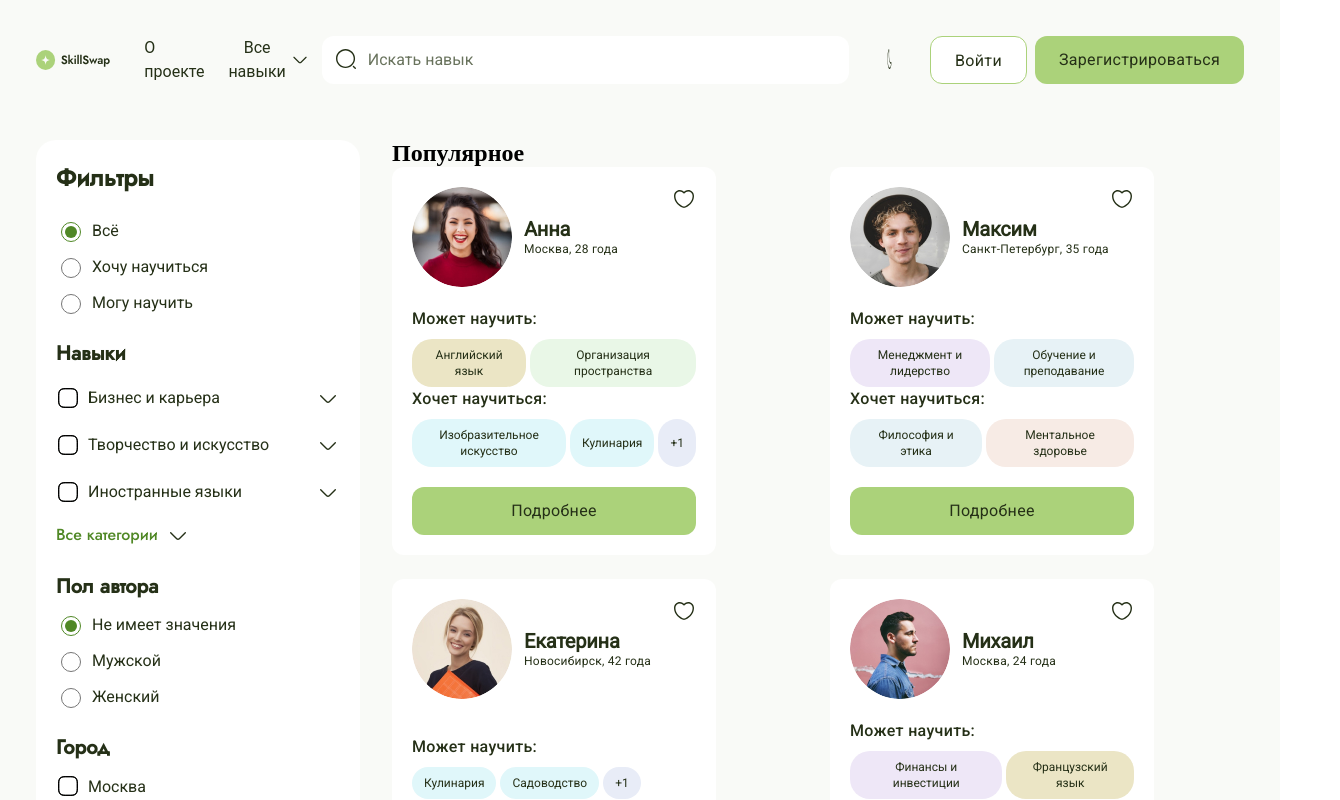
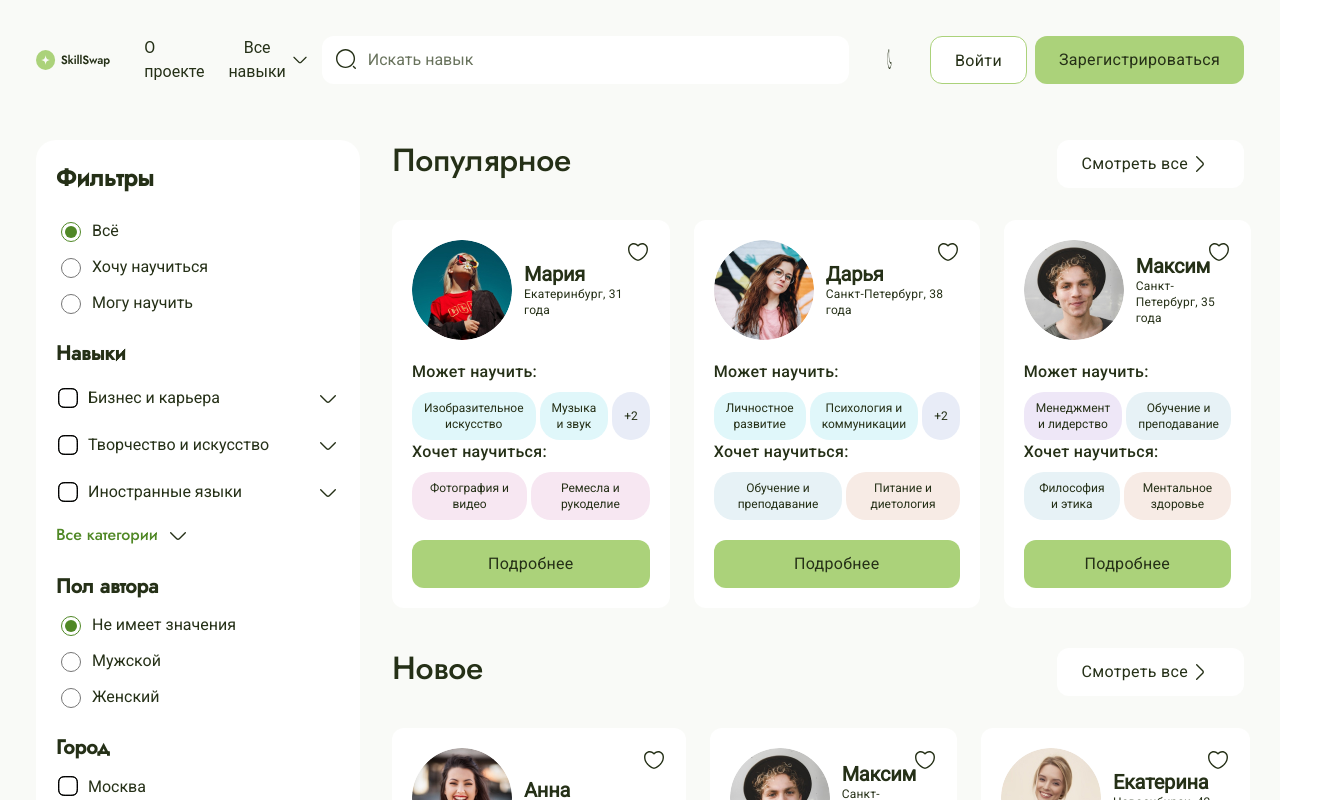
Before and after one commit to tanyanikitina176/SkillSwap, a React (Vite) app: page / in a window 1280 px wide. Shown: the top 800 px of the page, 1340 px wide, since content can reach past the window. Built offline with nearby package versions, Linux system fonts and the light colour scheme.

Commit message:
feat: добавлен блок подходящие предложения с условной логикой отображения

```diff
--- a/src/pages/HomePage/HomePage.tsx
+++ b/src/pages/HomePage/HomePage.tsx
@@ -3,7 +3,9 @@ import { AppHeaderUI } from "../../widgets/Header/Header";
 import { Filtres } from "../../widgets/Filtres/Filtres";
 import { Footer } from "../../widgets/Footer/Footer";
 import { UserCard } from "../../widgets/UserCard/user-card";
+import { SkillListContainer } from "../../widgets/SkillList/SkillListContainer";
 import styles from "./HomePage.module.css";
+import skillListStyles from "../../widgets/SkillList/skill-list.module.css";
 import type { User } from "../../entities/User/types";
 import { fetchUsersData } from "../../api/User/User-api";
 
@@ -101,6 +103,14 @@ export const HomePage = () => {
     });
   }, [users, filters]);
 
+  // Проверяем, установлены ли дефолтные фильтры
+  const isDefaultFilters = useMemo(() => {
+    return filters.role === 'Всё' &&
+           filters.gender === 'Не имеет значения' &&
+           filters.cities.length === 0 &&
+           filters.skills.length === 0;
+  }, [filters]);
+
   if (loading) {
     return <div className={styles.loading}>Загрузка данных...</div>;
   }
@@ -119,8 +129,13 @@ export const HomePage = () => {
           />
 
           <div className={styles.content}>
+            {isDefaultFilters ? (
+              <SkillListContainer users={filteredUsers} />
+            ) : (
               <section className={styles.section}>
-              <h2 className={styles.sectionTitle}>Популярное</h2>
+                <h2 className={skillListStyles.header__title} style={{ marginBottom: '36px' }}>
+                  Подходящие предложения: {filteredUsers.length}
+                </h2>
                 <div className={styles.usersGrid}>
                   {filteredUsers.map(user => (
                     <MemoizedUserCard
@@ -131,6 +146,7 @@ export const HomePage = () => {
                   ))}
                 </div>
               </section>
+            )}
           </div>
         </div>
       </main>
```
Lines whose indentation alone changed are shown as unchanged.
